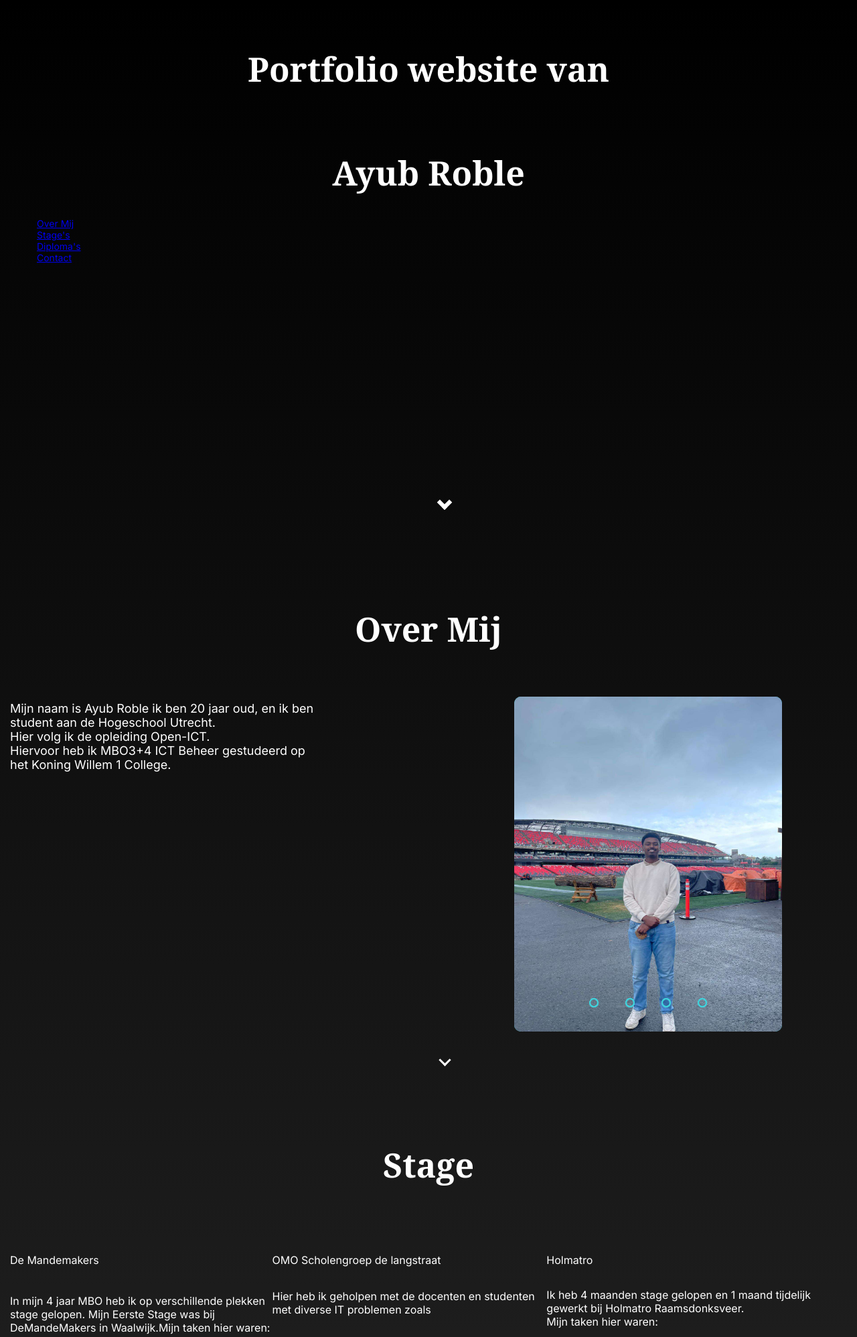
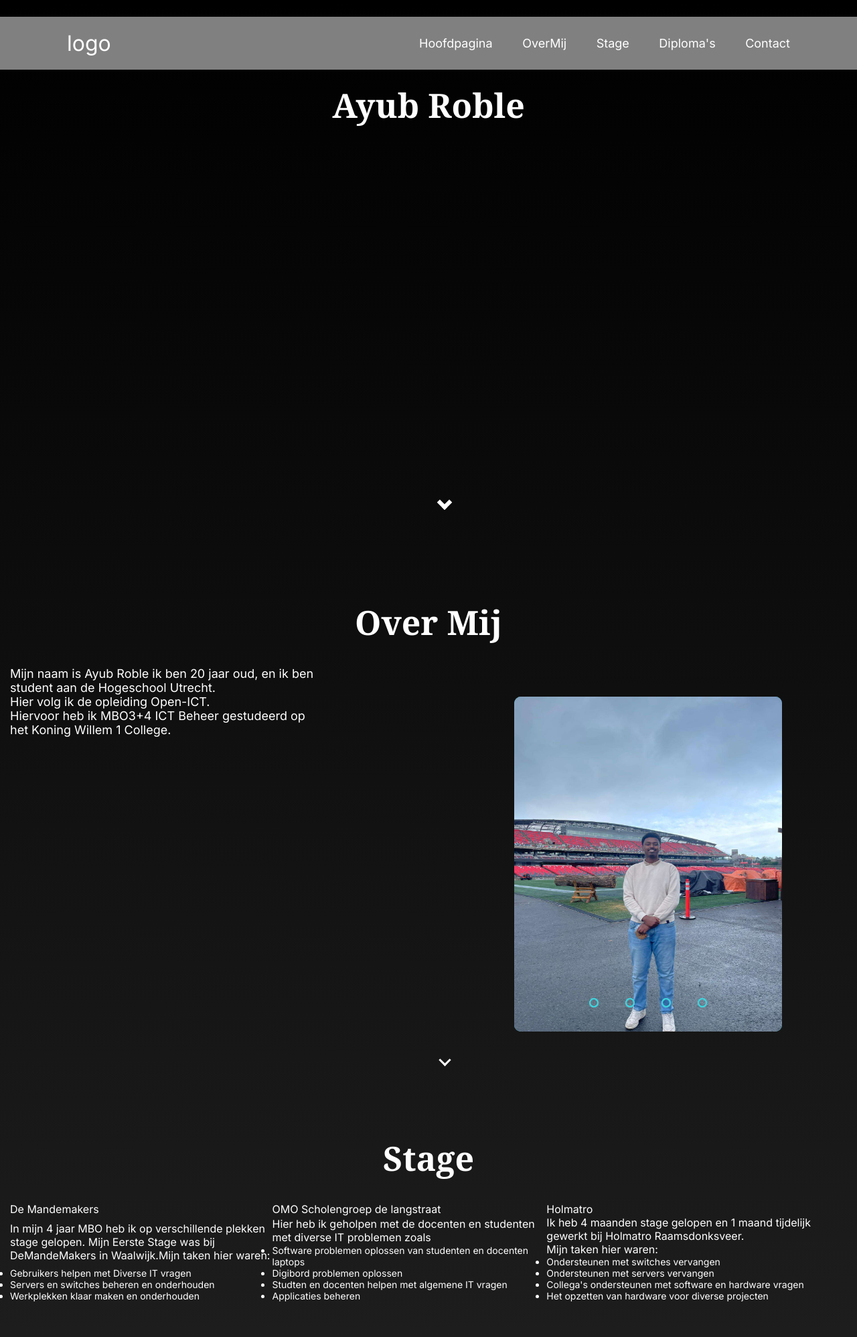
Before and after one commit to AyubRoble/portofolio-website, a PHP site: the page made by portofolio website/portofolio.html in a window 1280 px wide. Shown: the top 1996 px of the page at 67% size. Run offline with PHP 8.4, Linux system fonts and the light colour scheme.

Commit message:
naviiiii

```diff
--- a/portofolio website/portfolio.css
+++ b/portofolio website/portfolio.css
@@ -362,3 +362,52 @@ a.scroll-btn-4{
 
     height: 0;
 }
+
+*{
+    margin: 0;
+    padding: 0;
+    box-sizing: border-box;
+
+}
+
+.header{
+    position: fixed;
+    top: 0;
+    left: 0;
+    width: 100%;
+    padding: 20px 100px;
+    background: grey;
+    display: flex;
+    justify-content: space-between;
+    align-items: center;
+    z-index: 100;
+}
+
+.logo{
+    font-size: 32px;
+    color: white;
+    text-decoration: none;
+}
+
+.navbar a {
+    position: relative;
+    font-size: 18px;
+    color: white;
+    text-decoration: none;
+    margin-left: 40px;
+}
+
+.navbar a::before{
+    content: "";
+    position: absolute;
+    top: 100%;
+    left: 0;
+    width: 0%;
+    height: 2px;
+    background: white;
+    transition: .3s;
+}
+
+.navbar a:hover::before{
+    width: 100%;
+}
--- a/portofolio website/portofolio.html
+++ b/portofolio website/portofolio.html
@@ -16,12 +16,17 @@
         <br>
         <h1>Ayub Roble </h1>
         <div>
-            <ul type="none">
-                <li><a href="#section-2"> Over Mij </a></li>
-                <li><a href="#section-3"> Stage's</a> </li>
-                <li><a href="#section-4"> Diploma's</a> </li>
-                <li><a href="#section-5"> Contact</a> </li>
-               </ul>
+          <header class="header">
+            <a href="#" class="logo"> logo</a>
+
+            <nav class="navbar">
+                <a href="#section-1"> Hoofdpagina</a>
+                <a href="#section-2"> OverMij</a>
+                <a href="#section-3"> Stage</a>
+                <a href="#section-4"> Diploma's</a>
+                <a href="#section-5"> Contact</a>
+            </nav>
+          </header>
         </div>
         <a id="scroll-btn" class="scroll-btn"    href="#section-2"><div class="arrow"></div></a>
         <a id="scroll-btn-2"class="scroll-btn-2" href="#section-3"><div class="arrow2"></div></a>
```
